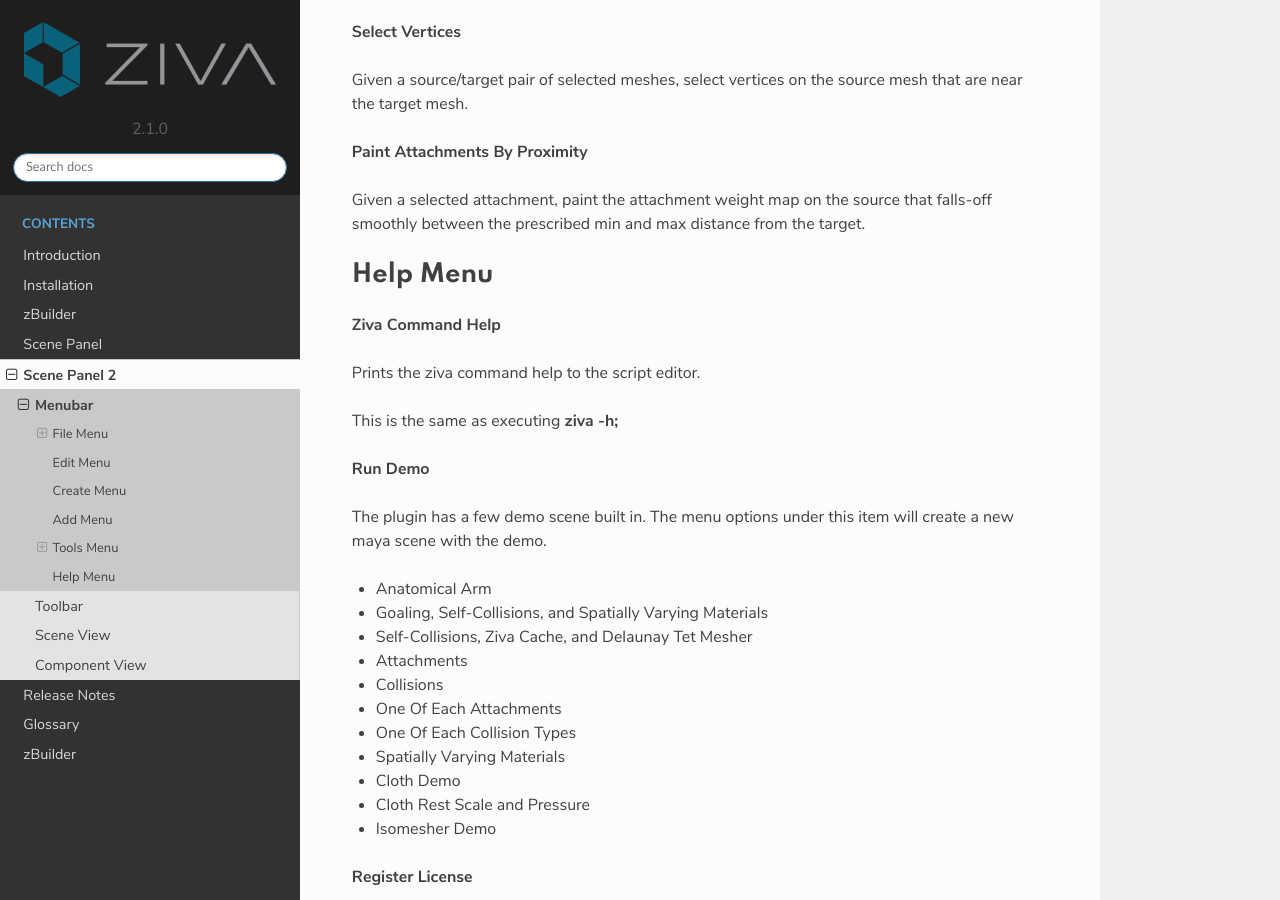
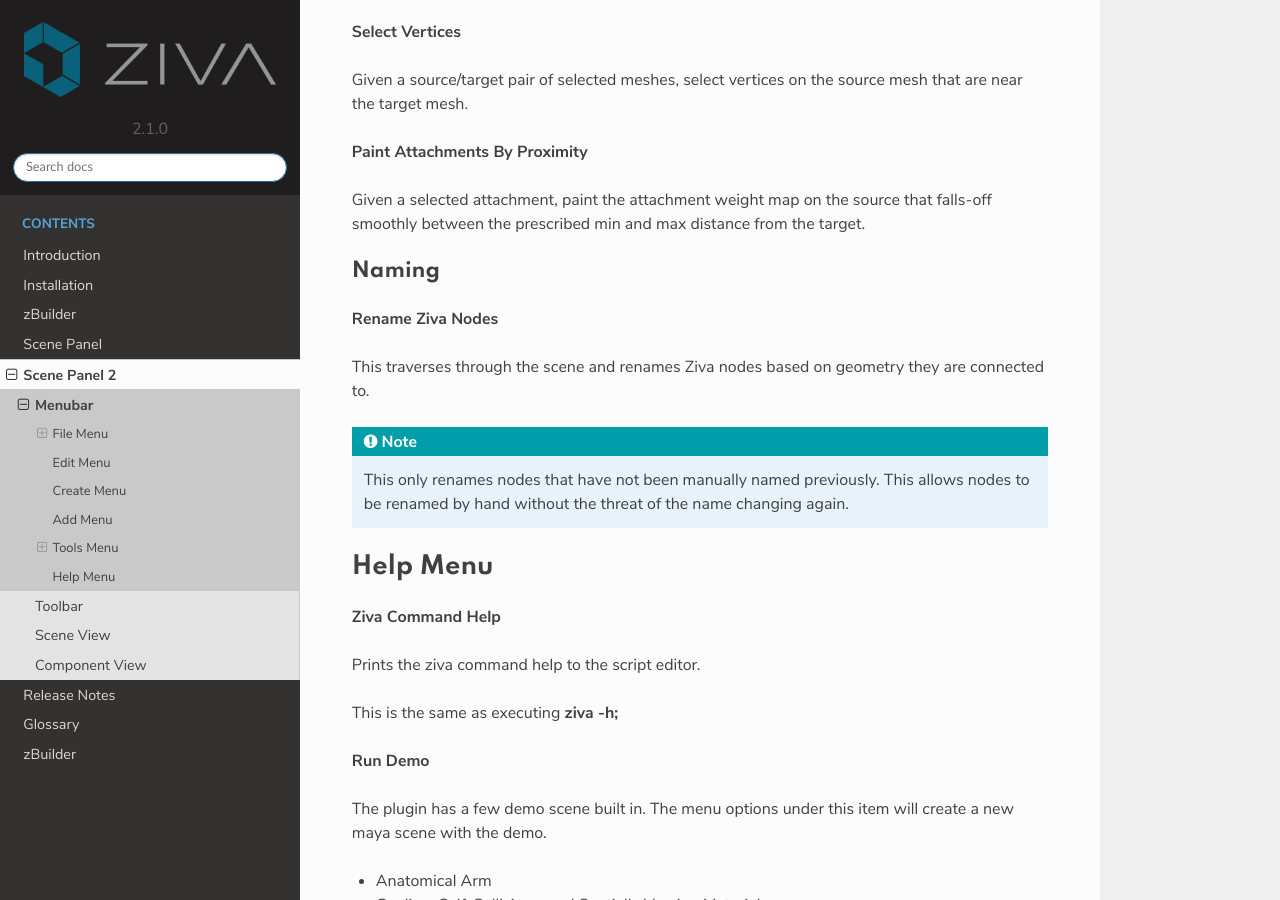
Before and after one commit to Unity-Technologies/ziva-vfx-utils, a Sphinx documentation site: the page built from docs/sp2_menuBar.rst, in a window 1280 px wide and 900 px high, scrolled down 6407 px. Built offline with Sphinx 7.4.7 and the Read the Docs theme 2.0.0, drawn with Linux system fonts in a browser that asks for light colours; pages that are not in the unit, such as notebooks, are missing from menus.

Commit message:
VFXACT-1797 add ziva rename nodes to menus (#86)
* VFXACT-1797 Adding rename ziva nodes to menus

* VFXACT-1797 updating docs for scene panel rename

* VFXACT-1797 update docs

```diff
--- a/docs/sp2_menuBar.rst
+++ b/docs/sp2_menuBar.rst
@@ -333,6 +333,19 @@
 Given a selected attachment, paint the attachment weight map on the source that falls-off smoothly
 between the prescribed min and max distance from the target.
 
+Naming
+"""""""
+
+.. _naming:
+
+**Rename Ziva Nodes**
+
+This traverses through the scene and renames Ziva nodes based on geometry they are connected to.
+
+.. note::
+
+    This only renames nodes that have not been manually named previously.
+    This allows nodes to be renamed by hand without the threat of the name changing again.
 
 Help Menu
 ^^^^^^^^^^^^
```
Also changed, not shown: 2 other files.
